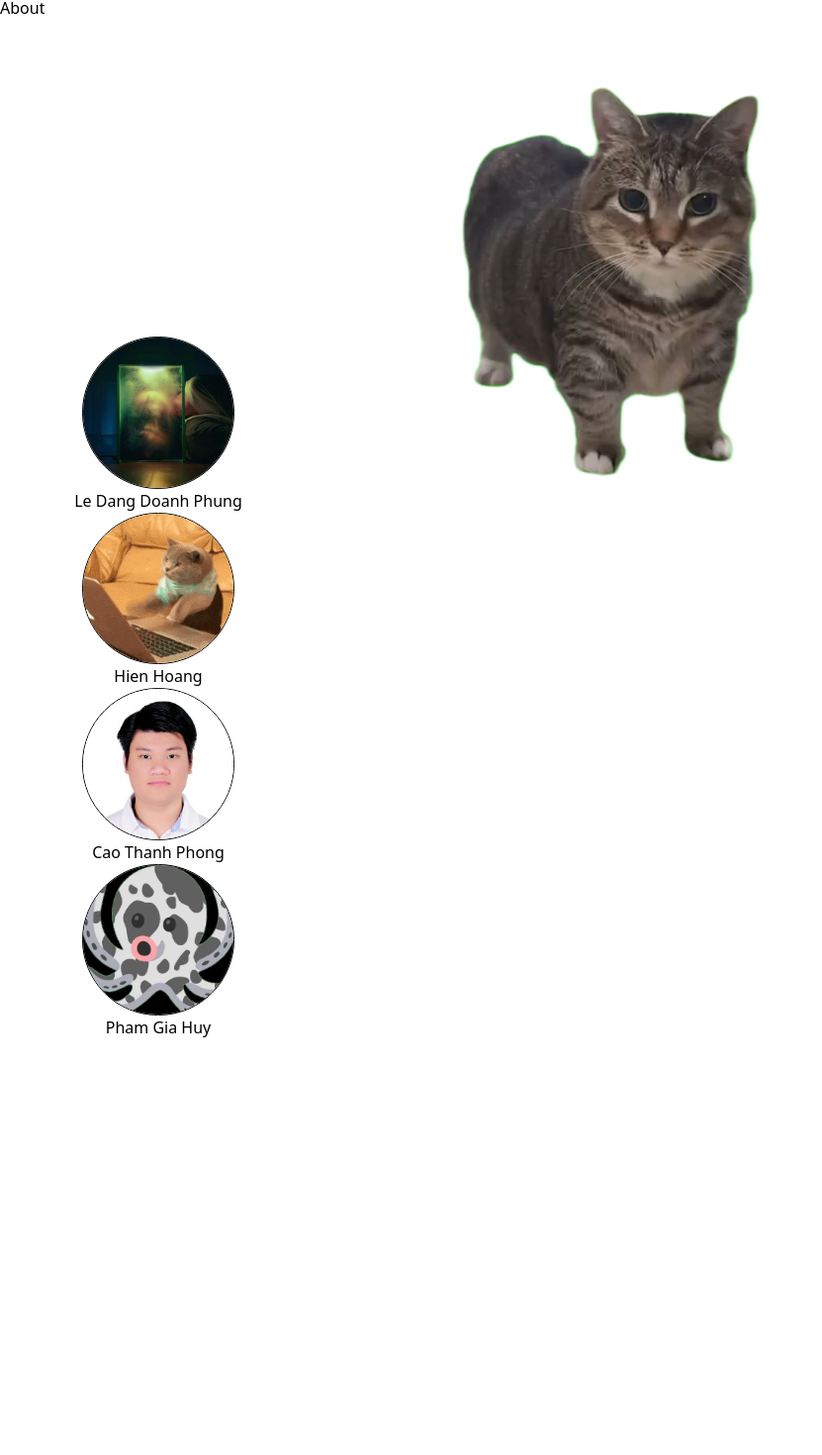
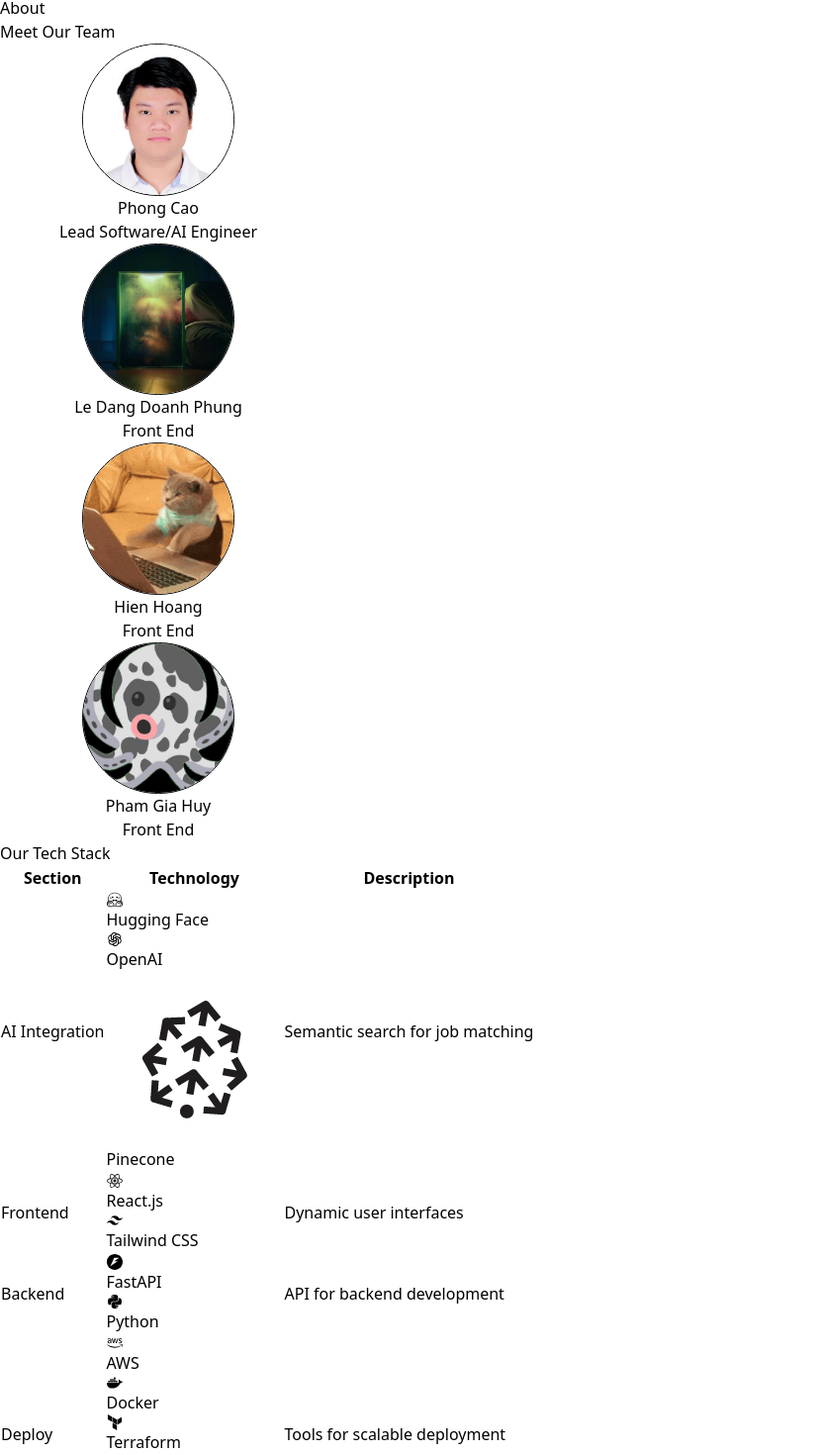
Before and after one commit to PhongCT1105/GoatHack2025, a React (Vite) app in the folder frontend/: page /about in a window 1280 px wide. Shown: the part 124-1594 px from the top of the page at 99% size, without its empty margins (0-831 px from the left). Before the commit the page ends 1174 px from the top, so only its background shows below. Built offline with nearby package versions, Linux system fonts and the light colour scheme.

Commit message:
Update front end

```diff
--- a/frontend/package.json
+++ b/frontend/package.json
@@ -18,6 +18,7 @@
     "lottie-react": "^2.4.0",
     "react": "^18.3.1",
     "react-dom": "^18.3.1",
+    "react-icons": "^5.4.0",
     "react-pdf": "^9.2.1",
     "react-responsive-carousel": "^3.2.23",
     "react-router-dom": "^7.1.3"
--- a/frontend/src/context/ResumeContext.tsx
+++ b/frontend/src/context/ResumeContext.tsx
@@ -28,10 +28,10 @@ const ResumeContext = createContext<ResumeContextType | undefined>(undefined);
 const ResumeProvider = ({ children }: { children: ReactNode }) => {
   const [personalDetails, setPersonalDetails] = useState<PersonalDetails>({
     fullName: 'Phong Cao',
-    phone: '774123123',
-    email: 'phong@gmail.com',
-    linkedin: 'https://linkedin.com/phong',
-    github: 'https://github.com/PhongCT1105',
+    phone: '7747013932',
+    email: 'ptcao@wpi.edu',
+    linkedin: 'linkedin.com/in/phong-cao/',
+    github: 'github.com/PhongCT1105',
   });
 
   const [experiences, setExperiences] = useState<Experience[]>([]);
--- a/frontend/src/pages/About.tsx
+++ b/frontend/src/pages/About.tsx
@@ -1,40 +1,121 @@
 import "./About.css";
-import phong from './Github_Icons/phong.jpg'
-import doanh from './Github_Icons/doanh.jpg'
-import hien from './Github_Icons/hien.gif'
-import huy from './Github_Icons/huy.jpg'
-import CatComponent from '../components/CatComponent';
+import { FaReact, FaDocker, FaAws } from "react-icons/fa";
+import { SiTailwindcss, SiHuggingface } from "react-icons/si";
+import { SiFastapi } from "react-icons/si";
+import phong from './Github_Icons/phong.jpg';
+import doanh from './Github_Icons/doanh.jpg';
+import hien from './Github_Icons/hien.gif';
+import huy from './Github_Icons/huy.jpg';
+import { PiOpenAiLogo } from "react-icons/pi";
+import { FaPython } from "react-icons/fa";
+import { SiTerraform } from "react-icons/si";
+import { CgVercel } from "react-icons/cg";
+import { SiRender } from "react-icons/si";
+import pinecone from '../assets/Pinecone.png';
 
 const About = () => {
   return (
-    <body className="flex flex-col items-center justify-center h-screen">
-      <div id='Why' className="flex flex-col items-center justify-center h-screen">
-        <span className='large_text'>Why we do this ⁉️</span>
-        <span className='medium_text'>Because we uiiiaiuiiiai ‼️</span>
-        <div className="flex justify-center">
-        <CatComponent />
-      </div>
-      </div>
-      <div className="flex items-center justify-center">
-        <div className='Person'>
-          <img className='imageIcon' src={doanh} alt="Le Dang Doanh Phung" />
-          <div>Le Dang Doanh Phung</div>
+    <div className="flex flex-col items-center justify-center min-h-screen bg-gray-100">
+      {/* Team Section */}
+      <section id="Team" className="w-full py-8 bg-white shadow-md">
+        <h1 className="text-3xl font-bold text-center text-gray-800 mb-8">Meet Our Team</h1>
+        <div className="flex flex-col items-center">
+          <div className="flex items-center justify-center space-x-6 mb-4">
+            <div className="Person text-center">
+              <img className="imageIcon rounded-full w-28 h-28 mx-auto" src={phong} alt="Cao Thanh Phong" />
+              <div className="mt-3 text-base font-semibold">Phong Cao</div>
+              <div className="text-sm text-gray-600">Lead Software/AI Engineer</div>
+            </div>
+          </div>
+          <div className="flex items-center justify-center space-x-6">
+            <div className="Person text-center">
+              <img className="imageIcon rounded-full w-28 h-28 mx-auto" src={doanh} alt="Le Dang Doanh Phung" />
+              <div className="mt-3 text-base font-semibold">Le Dang Doanh Phung</div>
+              <div className="text-sm text-gray-600">Front End</div>
+            </div>
+            <div className="Person text-center">
+              <img className="imageIcon rounded-full w-28 h-28 mx-auto" src={hien} alt="Hien Hoang" />
+              <div className="mt-3 text-base font-semibold">Hien Hoang</div>
+              <div className="text-sm text-gray-600">Front End</div>
+            </div>
+            <div className="Person text-center">
+              <img className="imageIcon rounded-full w-28 h-28 mx-auto" src={huy} alt="Pham Gia Huy" />
+              <div className="mt-3 text-base font-semibold">Pham Gia Huy</div>
+              <div className="text-sm text-gray-600">Front End</div>
+            </div>
+          </div>
         </div>
-        <div className='Person'>
-          <img className='imageIcon' src={hien} alt="Hien Hoang" />
-          <div>Hien Hoang</div>
+      </section>
+
+      {/* Tech Stack Section */}
+ {/* Tech Stack Section */}
+ <section id="TechStack" className="w-full py-8 bg-gray-50">
+        <h1 className="text-3xl font-bold text-center text-gray-800 mb-8">Our Tech Stack</h1>
+        <div className="max-w-4xl mx-auto">
+          <div className="overflow-hidden rounded-lg border border-gray-300">
+            <table className="min-w-full divide-y divide-gray-200">
+              <thead className="bg-gray-100">
+                <tr>
+                  <th className="py-3 px-6 text-left text-sm font-semibold text-gray-700">Section</th>
+                  <th className="py-3 px-6 text-left text-sm font-semibold text-gray-700">Technology</th>
+                  <th className="py-3 px-6 text-left text-sm font-semibold text-gray-700">Description</th>
+                </tr>
+              </thead>
+              <tbody className="divide-y divide-gray-200">
+                <tr>
+                  <td className="py-3 px-6">AI Integration</td>
+                  <td className="py-3 px-6 flex items-center space-x-4">
+                    <SiHuggingface className="text-yellow-500 text-xl" />
+                    <span>Hugging Face</span>
+                    <PiOpenAiLogo className="text-green-500 text-xl" />
+                    <span>OpenAI</span>
+                    <img src={pinecone} alt="Pinecone" className="w-6 h-6" />
+                    <span>Pinecone</span>
+                  </td>
+                  <td className="py-3 px-6">Semantic search for job matching</td>
+                </tr>
+                <tr>
+                  <td className="py-3 px-6">Frontend</td>
+                  <td className="py-3 px-6 flex items-center space-x-4">
+                    <FaReact className="text-blue-500 text-xl" />
+                    <span>React.js</span>
+                    <SiTailwindcss className="text-blue-400 text-xl" />
+                    <span>Tailwind CSS</span>
+                  </td>
+                  <td className="py-3 px-6">Dynamic user interfaces</td>
+                </tr>
+                <tr>
+                  <td className="py-3 px-6">Backend</td>
+                  <td className="py-3 px-6 flex items-center space-x-4">
+                    <SiFastapi className="text-green-400 text-xl" />
+                    <span>FastAPI</span>
+                    <FaPython className="text-blue-500 text-xl" />
+                    <span>Python</span>
+                  </td>
+                  <td className="py-3 px-6">API for backend development</td>
+                </tr>
+                <tr>
+                  <td className="py-3 px-6">Deploy</td>
+                  <td className="py-3 px-6 flex items-center space-x-4">
+                    <FaAws className="text-orange-500 text-xl" />
+                    <span>AWS</span>
+                    <FaDocker className="text-blue-600 text-xl" />
+                    <span>Docker</span>
+                    <SiTerraform className="text-purple-600 text-xl" />
+                    <span>Terraform</span>
+                    <CgVercel className="text-black text-xl" />
+                    <span>Vercel</span>
+                    <SiRender className="text-indigo-500 text-xl" />
+                    <span>Render</span>
+                  </td>
+                  <td className="py-3 px-6">Tools for scalable deployment</td>
+                </tr>
+              </tbody>
+            </table>
+          </div>
         </div>
-        <div className='Person'>
-          <img className='imageIcon' src={phong} alt="Cao Thanh Phong" />
-          <div>Cao Thanh Phong</div>
-        </div>
-        <div className='Person'>
-          <img className='imageIcon' src={huy} alt="Pham Gia Huy" />
-          <div>Pham Gia Huy</div>
-        </div>
-      </div>
-      <script src="About.js"></script>
-    </body>
+      </section>
+    </div>
   );
 };
 
--- a/frontend/src/pages/BuildResume.tsx
+++ b/frontend/src/pages/BuildResume.tsx
@@ -47,8 +47,8 @@ const BuildResume = () => {
   const [education, setEducation] = useState<Education>({
     school: "Worcester Polytechnic Institute",
     location: "Worcester, MA",
-    degree: "Bachelor",
-    gpa: "3.9",
+    degree: "M.S. in AI B.S. in CS",
+    gpa: "3.95",
     honors: "Dean List"
   });
 
@@ -686,11 +686,12 @@ const BuildResume = () => {
                     {personalDetails.linkedin}
                   </a>
                 </span>
-                <span>
-                  <a href={`https://github.com/${personalDetails.github}`} target="_blank" rel="noopener noreferrer">
+              <span>
+                  <a href={`/${personalDetails.github}`} target="_blank" rel="noopener noreferrer">
                     {personalDetails.github}
                   </a>
-                </span>
+              </span>
+
               </p>
             </div>
 
```
Also changed, not shown: frontend/src/assets/Pinecone.png (added), 1 other file (tests, documents, lock files or other folders).
